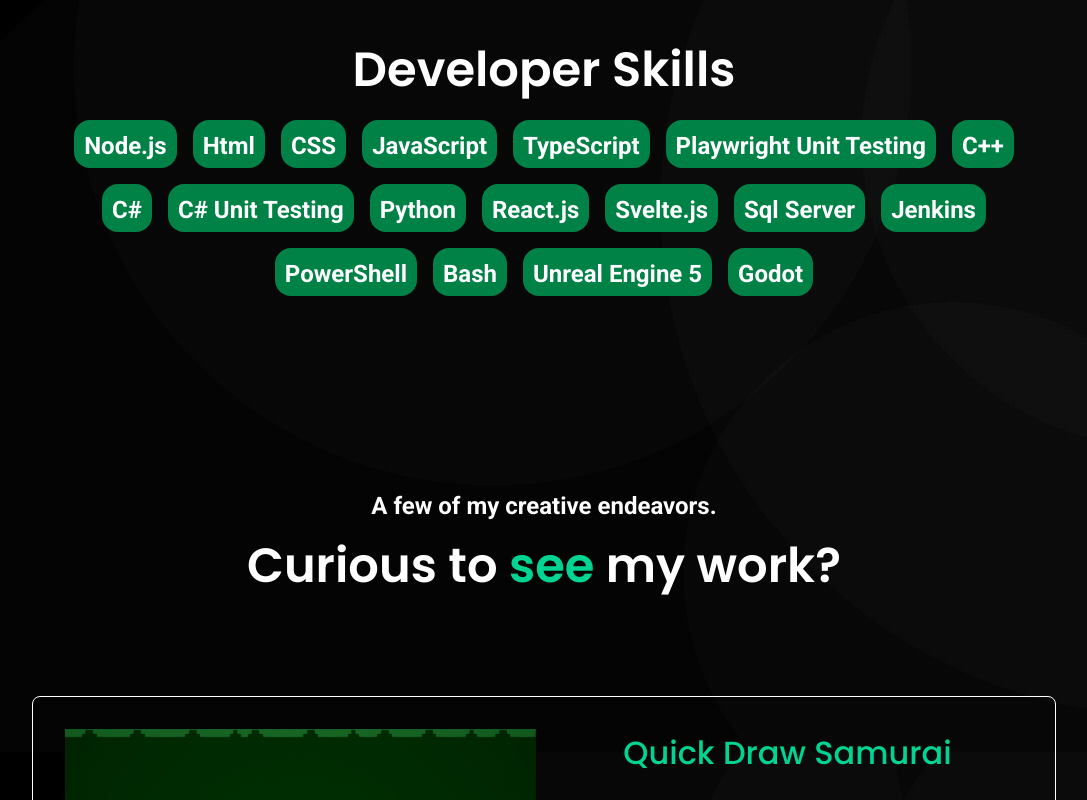
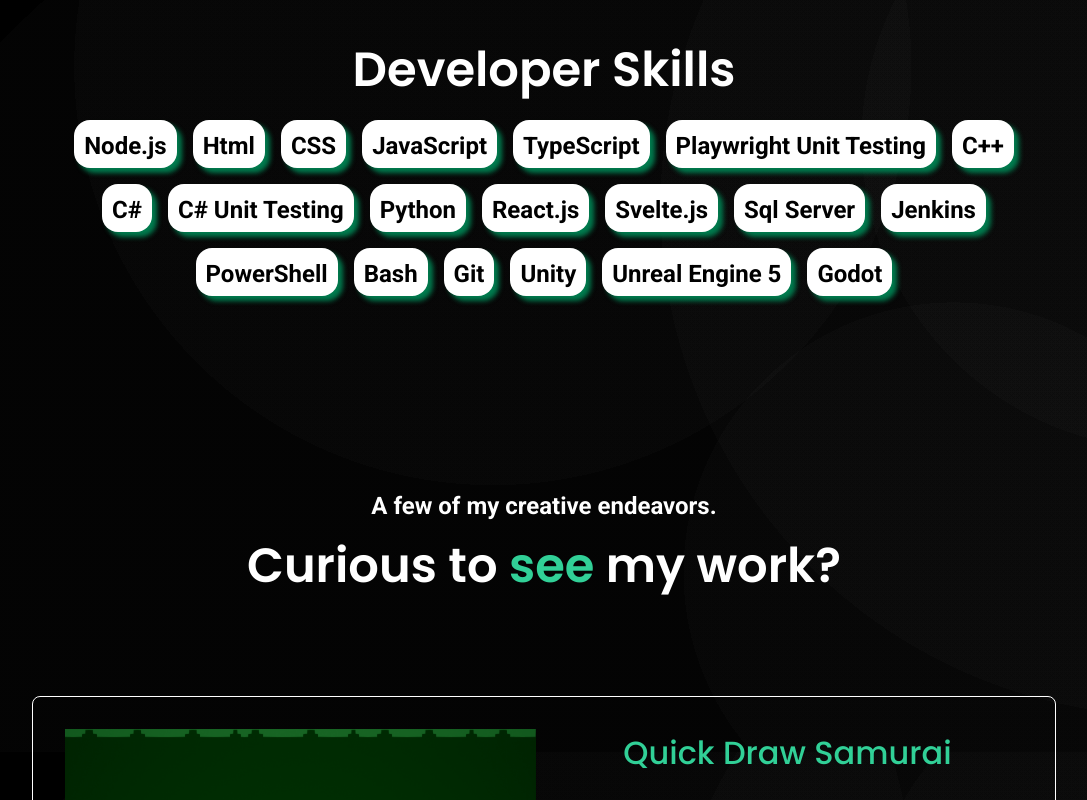
Before and after one commit to Johno2017/johnoportfolio, a React (Vite) app: page / in a window 1280 px wide. Shown: the part 880-1680 px from the top of the page, without its empty margins (96-1183 px from the left). Built offline with nearby package versions, Linux system fonts and the light colour scheme.

Commit message:
Animated the remaining sections

```diff
--- a/src/components/BackgroundInfo.tsx
+++ b/src/components/BackgroundInfo.tsx
@@ -1,4 +1,18 @@
 import "../styles/BackgroundInfo.css";
+import { motion } from "motion/react";
+
+const scrollVariants = {
+  hidden: {
+    opacity: 0,
+  },
+  visible: {
+    opacity: 1,
+    transition: {
+      when: "beforeChildren",
+      staggerChildren: 0.1,
+    },
+  },
+};
 
 let quality = [
   {
@@ -6,7 +20,7 @@
     description:
       "I’ve been working professionally as a full-stack developer since graduating in 2020, building solutions that range from fixing critical bugs to full front-end and API redesigns. " +
       "Over the past five years, I’ve developed a strong command of modern development practices and code quality standards—both as a contributor and as a reviewer." +
-        "This experience has helped me write maintainable, scalable code while also fostering team-wide productivity and collaboration.",
+      "This experience has helped me write maintainable, scalable code while also fostering team-wide productivity and collaboration.",
   },
   {
     name: "A well-versed DevOps Engineer",
@@ -24,24 +38,29 @@
 
 function BackgroundInfo() {
   return (
-    <section id="about" className="section-header">
+    <motion.section
+      id="about"
+      className="section-header"
+      variants={scrollVariants}
+      initial="hidden"
+      whileInView="visible"
+      viewport={{ once: true, amount: .2 }}
+    >
       <h6>Want to know more?</h6>
       <h3>
         A bit <span className="poppins emerald">about</span> me.
       </h3>
       <p>I am . . .</p>
       {quality.map((quality, index) => (
-        <div className="quality">
-          <p className="poppins">
-            0{index + 1}
-          </p>
+        <motion.div className="quality" variants={scrollVariants}>
+          <p className="poppins">0{index + 1}</p>
           <div className="quality-info">
             <h3 className="quality-title">{quality.name}</h3>
             <p>{quality.description}</p>
           </div>
-        </div>
+        </motion.div>
       ))}
-    </section>
+    </motion.section>
   );
 }
 
--- a/src/components/Projects.tsx
+++ b/src/components/Projects.tsx
@@ -1,5 +1,19 @@
 import "../styles/Projects.css";
 import Step from "./Step.tsx";
+import { motion } from "motion/react";
+
+const scrollVariants = {
+  hidden: {
+    opacity: 0,
+  },
+  visible: {
+    opacity: 1,
+    transition: {
+      when: "beforeChildren",
+      staggerChildren: 0.1,
+    },
+  },
+};
 
 interface Projects {
   href: string;
@@ -36,12 +50,18 @@
 function Projects() {
   return (
     <section id="projects">
-      <div className="section-title">
+      <motion.div
+        className="section-title"
+        variants={scrollVariants}
+        initial="hidden"
+        whileInView="visible"
+        viewport={{ once: true, amount: 1.0 }}
+      >
         <h6>A few of my creative endeavors.</h6>
         <h3>
           Curious to <span className="poppins emerald">see</span> my work?
         </h3>
-      </div>
+      </motion.div>
       <div className="step-section">
         {projects.map((project) => (
           <Step
--- a/src/components/SkillSection.tsx
+++ b/src/components/SkillSection.tsx
@@ -3,30 +3,30 @@
 
 const scrollVariants = {
   hidden: {
-    opacity: 0
+    opacity: 0,
   },
-  visible : {
+  visible: {
     opacity: 1,
     transition: {
       when: "beforeChildren",
-      staggerChildren: 0.1
-    }
-  }
-}
+      staggerChildren: 0.1,
+    },
+  },
+};
 
 const skillVariants = {
   hidden: {
     opacity: 0,
-    y: 50
+    y: 50,
   },
   visible: {
     opacity: 1,
     y: 0,
     transition: {
-      type: 'spring'
-    }
-  }
-}
+      type: "spring",
+    },
+  },
+};
 
 let skills = [
   { name: "Node.js" },
@@ -45,22 +45,30 @@
   { name: "Jenkins" },
   { name: "PowerShell" },
   { name: "Bash" },
+  { name: "Git" },
+  { name: "Unity" },
   { name: "Unreal Engine 5" },
   { name: "Godot" },
 ];
 
 function SkillSection() {
   return (
-    <motion.div className="skill-container"
-    variants={scrollVariants}
-    initial="hidden"
-    whileInView="visible"
-    viewport={{once: true, amount: 0.5}}>
+    <motion.div
+      className="skill-container"
+      variants={scrollVariants}
+      initial="hidden"
+      whileInView="visible"
+      viewport={{ once: true, amount: 0.5 }}
+    >
       <h3>Developer Skills</h3>
       <div className="skill-list">
         {skills.map((skill) => (
-          <motion.div className="skill"
-          variants={skillVariants}>
+          <motion.div className="skill emerald-shadow"
+            variants={skillVariants}
+            whileHover={{
+              scale: 1.1,
+              boxShadow: "5px 5px 5px  #31d097"
+            }}>
             <h6>{skill.name}</h6>
           </motion.div>
         ))}
--- a/src/components/Step.tsx
+++ b/src/components/Step.tsx
@@ -1,4 +1,5 @@
 import "../styles/Step.css";
+import { motion } from "motion/react";
 
 interface Props {
   href: string;
@@ -7,20 +8,48 @@
   description: string;
 }
 
+const stepVariants = {
+  hidden: {
+    opacity: 0,
+    x: -100,
+  },
+  visible: {
+    opacity: 1,
+    x: 0,
+    transition : {
+      type: 'spring',
+      stiffness: 120
+    }
+  },
+};
+
 function Step({ href, src, name, description }: Props) {
   return (
-    <a href={href} target="_blank" className="step">
+    <motion.a
+      href={href}
+      target="_blank"
+      className="step"
+      variants={stepVariants}
+      initial="hidden"
+      whileInView="visible"
+      viewport={{ once: true, amount: 0.8 }}
+      whileHover={{
+        scale: 1.05,
+        borderColor: "#31d097",
+        boxShadow: "5px 5px 10px #31d097"
+      }}
+    >
       <div className="screenshot">
         <img alt="Game Screenshot" src={src} className="screenshot" />
       </div>
       <div className="info">
         <h3 className="poppins emerald project-name">{name}</h3>
-          <p>{description}</p>
-          <div className="go-to-container">
-              <p>Go to &rarr;</p>
-          </div>
+        <p>{description}</p>
+        <div className="go-to-container">
+          <p>Go to &rarr;</p>
+        </div>
       </div>
-    </a>
+    </motion.a>
   );
 }
 
--- a/src/index.css
+++ b/src/index.css
@@ -63,5 +63,13 @@
 }
 
 .emerald {
-  color: oklch(76.5% 0.177 163.223);
+  color: #31d097;
 }
+
+.emerald-shadow {
+  box-shadow:  5px 5px 5px #007b4e;
+}
+
+.emerald-border {
+  border-color: #31d097;
+}
--- a/src/styles/BackgroundInfo.css
+++ b/src/styles/BackgroundInfo.css
@@ -8,7 +8,7 @@
 
 .quality {
   display: flex;
-  gap: 1.5rem;
+  justify-content: flex-end;
 
   max-width: 60vw;
   @media (min-width: 640px) {
@@ -20,6 +20,7 @@
   font-size: 2.25rem;
   line-height: 2.5rem;
   font-weight: 600;
+  min-width: 80px;
 
   @media (min-width: 640px) {
     font-size: 3rem;
@@ -34,10 +35,8 @@
 .quality-info {
   display: flex;
   flex-direction: column;
+  justify-content: space-around;
 
-  @media (min-width: 640px) {
-    gap: 2rem;
-  }
 }
 
 .quality-title {
--- a/src/styles/Footer.css
+++ b/src/styles/Footer.css
@@ -20,6 +20,7 @@
   padding-right: 1rem;
   font-weight: 500;
   background-color: #ffffff;
+  border-radius: 10px;
 }
 
 .contact-links {
--- a/src/styles/SkillSection.css
+++ b/src/styles/SkillSection.css
@@ -19,5 +19,6 @@
     max-height: 3rem;
     border-radius: 1rem;
     justify-content: center;
-    background-color: oklch(50.5% 0.177 163.223);;
+    color: black;
+    background-color: white;
 }
--- a/src/styles/Step.css
+++ b/src/styles/Step.css
@@ -12,10 +12,6 @@
   cursor: pointer;
   color: white;
   max-width: 80vw;
-}
-
-.step:hover {
-  border-color: oklch(76.5% 0.177 163.223);
 }
 
 .info {
```
